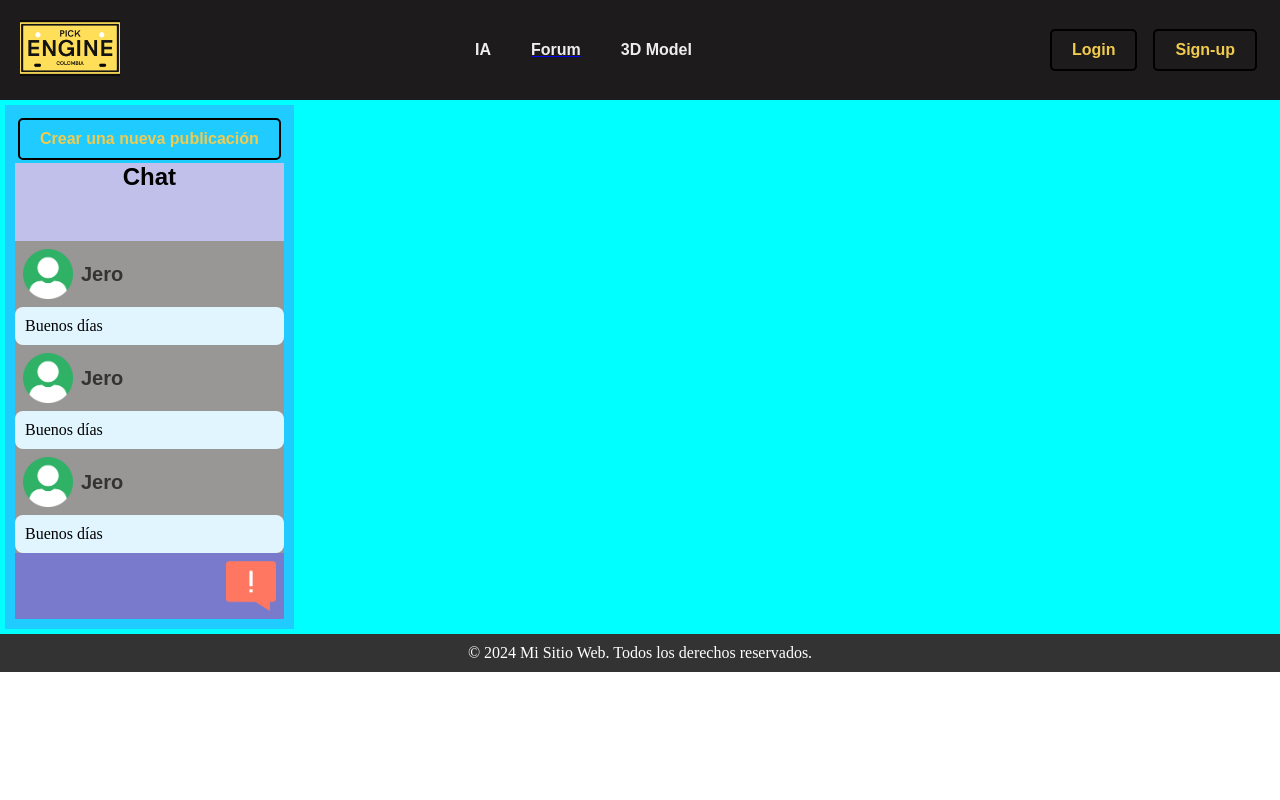
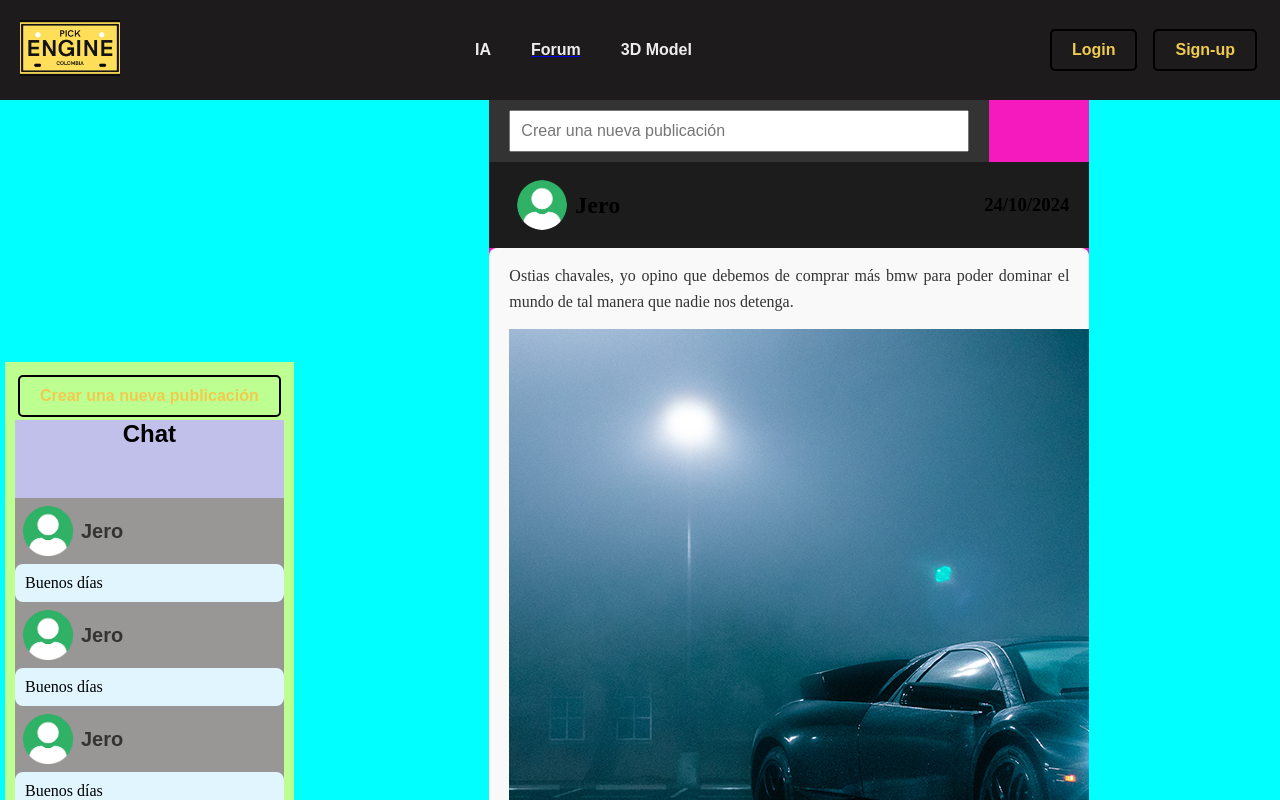
Before and after one commit to isatm/PickEngine, a React (Vite) app: page /forum in a window 1280 px wide. Shown: the top 800 px of the page. Built offline with nearby package versions, Linux system fonts and the light colour scheme.

Commit message:
Se implemento post

```diff
--- /dev/null
+++ b/src/components/atoms/Nav/CustomNav.css
@@ -0,0 +1,8 @@
+.generalNav{
+    background-color: #333;
+    display: flex;
+    align-items: center;
+    justify-content: space-between;
+    padding: 10px 20px;
+    max-width: 500px;
+}
--- /dev/null
+++ b/src/components/atoms/Nav/CustomNav.jsx
@@ -0,0 +1,9 @@
+import './CustomNav.css'
+
+export default function CustomNav({text}) {
+  return (
+    <main className='generalNav'>
+        <input type="text" placeholder={text}></input>
+    </main>
+  )
+}
--- a/src/components/organism/Post.css
+++ b/src/components/organism/Post.css
@@ -0,0 +1,42 @@
+.generalPost{
+    width: 600px;
+    .headerPost{
+        display: flex;
+        justify-content: space-between;
+        align-items: center;
+        padding: 10px 20px;
+        background-color: #1c1c1c;
+        .postUsuario{
+            display: flex;
+            flex-direction: row;
+            align-items: center;
+            .imageAvatar {
+                margin: 8px;
+                width: 50px;
+                height: 50px;
+                border-radius: 50%;
+                object-fit: cover;
+            }
+        }
+    }
+    .postContenido{
+        padding: 15px 20px;
+        background-color: #f9f9f9;
+        border-radius: 8px;
+        overflow: hidden;
+
+        .postTexto{
+            max-width: 600px;
+            font-size: 16px;
+            line-height: 1.6;
+            color: #333;
+            text-align: justify;
+            margin-bottom: 15px;
+        }
+        .postImagen{
+            width: 100%;
+            height: auto;
+            object-fit: cover;
+        }
+    }
+}
--- a/src/components/organism/Post.jsx
+++ b/src/components/organism/Post.jsx
@@ -1,16 +1,29 @@
 import './Post.css'
 
-export default function Post() {
+export default function Post({Name, Text}) {
   return (
     <main className='generalPost'>
         <header className = 'headerPost'>
+          <div className = 'postUsuario'>
+            <img src="Avatar.png" alt="Logo" className="imageAvatar" />
+            <h2>{Name}</h2>
+          </div>
+          <div className = 'postFecha'>
+            <h3>24/10/2024</h3>
+          </div>
         </header>
-        <section>
+        <section className = 'postContenido'>
+          <div className = 'postTexto'>
             <p>
-                Ostion
+              {Text}
             </p>
+          </div>
+          <div className = 'postImagen'>
+            <img src="CarroFotografia.jpg" alt="Logo" className="imagePost" />
+          </div>
         </section>
         <footer className = 'footerPost'>
+
         </footer>
     </main>
   )
--- a/src/components/pages/Forum.css
+++ b/src/components/pages/Forum.css
@@ -4,8 +4,13 @@
     justify-content: space-between;
     align-items: center;
 	.personal {
-		background-color: #1fcbff;
+		background-color: #bdff91;
 		padding: 10px;
 		margin: 5px;
 	}
+	.publicaciones{
+		background-color: #f51abe;
+		justify-content: center;
+		align-items: center;
+	}
 }
--- a/src/components/pages/forum.jsx
+++ b/src/components/pages/forum.jsx
@@ -1,6 +1,8 @@
 import './Forum.css'
 import CustomButton from '../atoms/Button/CustomButton';
 import Chat from '../molecules/Chat/Chat';
+import CustomNav from '../atoms/Nav/CustomNav';
+import Post from '../organism/post';
 
 export default function Forum() {
     return (
@@ -12,6 +14,13 @@ export default function Forum() {
             <Chat/>
             </section>
             <section className = 'publicaciones'>
+            <CustomNav
+                text = {"Crear una nueva publicación"}
+            />
+            <Post
+                Name = "Jero"
+                Text = "Ostias chavales, yo opino que debemos de comprar más bmw para poder dominar el mundo de tal manera que nadie nos detenga."
+            />
             </section>
             <section className = 'etiquetas'>
             </section>
```
Also changed, not shown: public/CarroFotografia.jpg (added).
